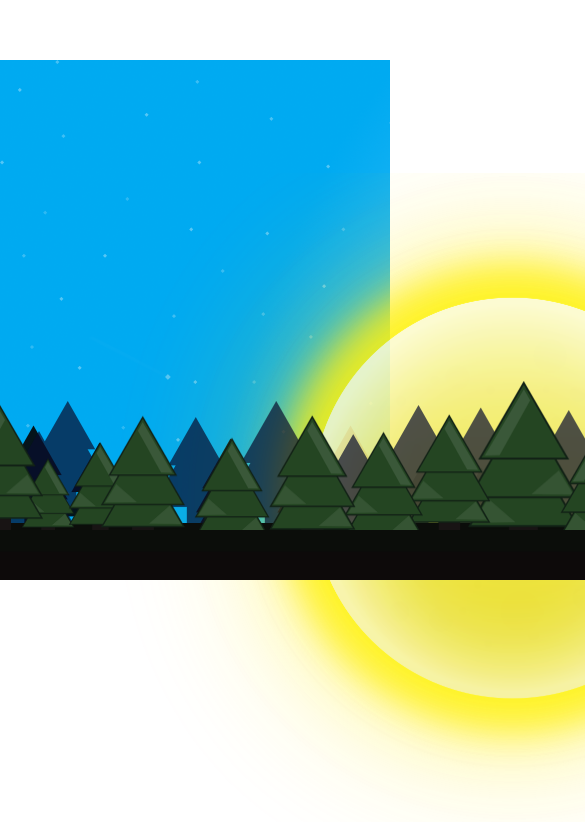
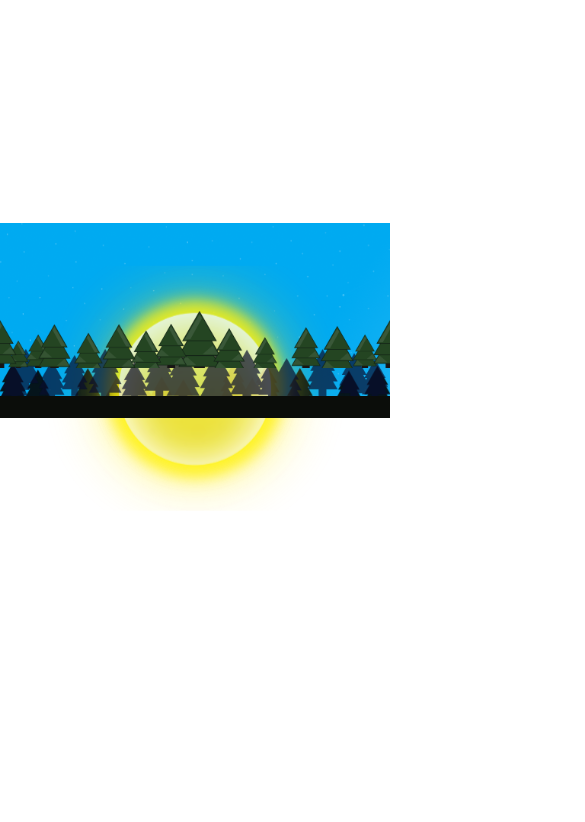
Before and after one commit to amansawhney/animatedPolyWorld, a plain HTML site: page index.html in a window 390 px wide. Shown: the part 102-924 px from the top of the page, 585 px wide, since content can reach past the window. After the commit the page ends 844 px from the top, so only its background shows below. Drawn offline with nearby package versions, Linux system fonts and the light colour scheme.

Commit message:
made the whole thing responsive

```diff
--- a/css/styles.css
+++ b/css/styles.css
@@ -1,9 +1,13 @@
-html, body { height: 100%; }
-
+html, body {
+    width:100%;
+    position:relative;
+}
 .vertical-center {
     min-height: 100%;  /* Fallback for browsers do NOT support vh unit */
     min-height: 100vh; /* These two lines are counted as one :-)       */
     display: flex;
+    margin-left: auto;
+    margin-right: auto;
     align-items: center;
     justify-content: center;
 }
@@ -13,8 +17,10 @@ html, body { height: 100%; }
 .stars {
     background: url("../img/background/Stars [Whole Canvas].png") no-repeat;
     background-size: 100%;
-    width: 1024px;
-    height: 520px;
+    width: 100%;
+    height: 0;
+    padding-bottom: 50%;
+    background-size: 100%;
     position: absolute;
     animation: starDisapear 15s infinite alternate steps(15);
 }
@@ -26,11 +32,13 @@ html, body { height: 100%; }
 }
 
 .background {
+    background: url("../img/background/Cheesy Moon Sky.png") no-repeat;
+    display: block;
     position: relative;
-    background: url("../img/background/Cheesy Moon Sky.png") no-repeat;
+    width: 100%;
+    height: 0;
+    padding-bottom: 50%;
     background-size: 100%;
-    width: 1024px;
-    height: 520px;
     animation: day alternate 7.5s infinite;
 }
 
@@ -45,11 +53,11 @@ html, body { height: 100%; }
 
 .spaceObject {
     background: url("../img/background/White Moon.png") no-repeat;
+    width: 100%;
+    height: 0;
+    padding-bottom: 63%;
     background-size: 100%;
-    width: 1025px;
-    height: 649.5px;
     opacity: .9;
-    position: absolute;
     animation:
         glow 2s infinite alternate ease-in-out,
         move 7.5s infinite alternate ease-in-out;
@@ -84,8 +92,9 @@ html, body { height: 100%; }
     position: absolute;
     position: absolute;
     bottom: 0;
-    width: 1024px;
-    height: 155px;
+    width: 100%;
+    height: 0;
+    padding-bottom: 14.06%;
 }
 
 .trees_middle {
@@ -93,9 +102,9 @@ html, body { height: 100%; }
     background-size: 100%;
     position: absolute;
     opacity: .7;
-    width: 1024px;
-    height: 179px;
-    position: absolute;
+    width: 100%;
+    height: 0;
+    padding-bottom: 17.4804%;
     bottom: 0;
 }
 
@@ -105,13 +114,15 @@ html, body { height: 100%; }
     position: absolute;
     position: absolute;
     bottom: 50px;
-    width: 1024px;
-    height: 149.5px;
+    width: 100%;
+    height: 0;
+    padding-bottom: 14.5996%;
 }
 
 .ground {
-    width: 1024px;
-    height: 57.5px;
+    width: 100%;
+    height: 0;
+    padding-bottom: 05.615234375%;
     background: url("../img/background/Ground Base Night.png") no-repeat;
     animation: ground 15s infinite ease-in-out;
     position: absolute;
```
